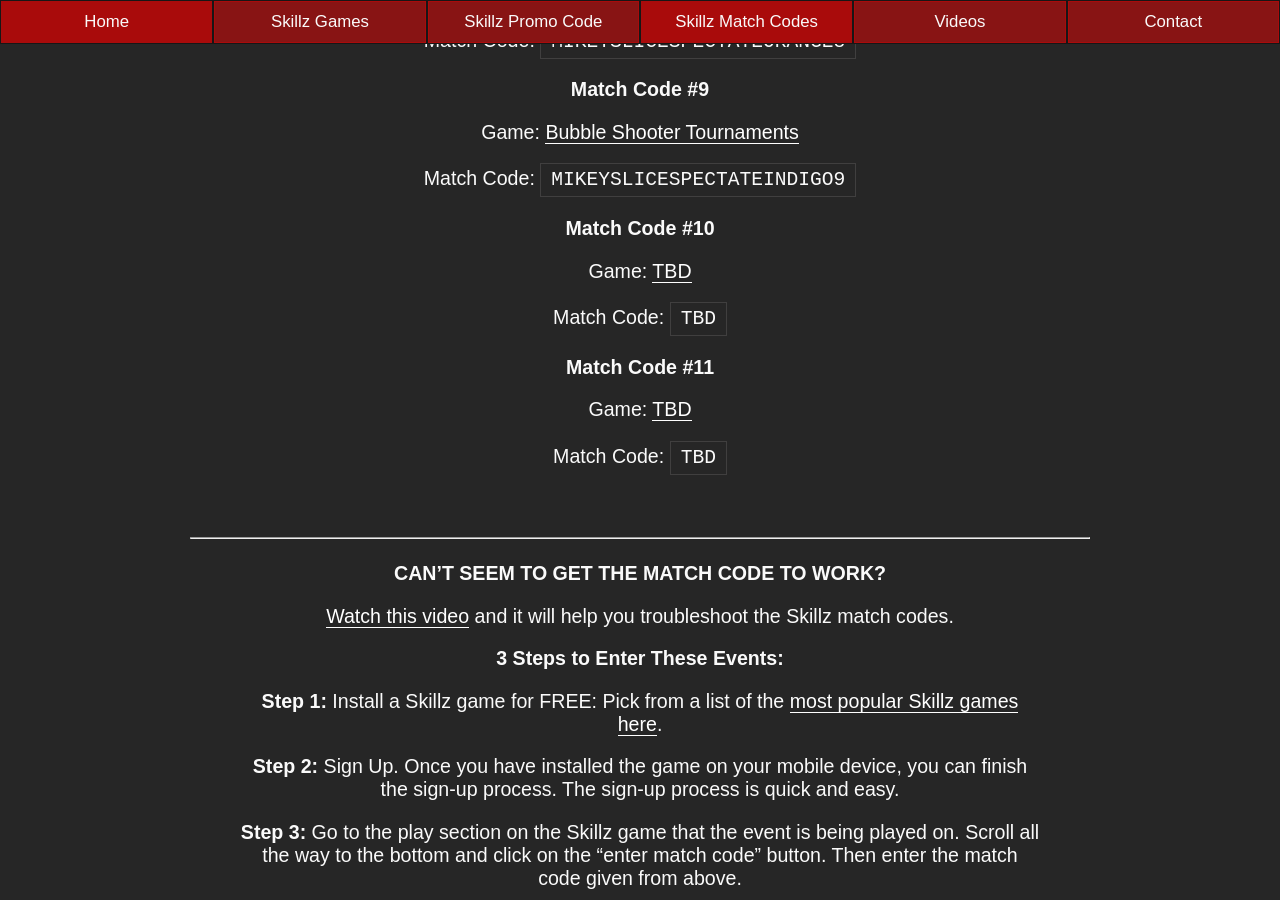
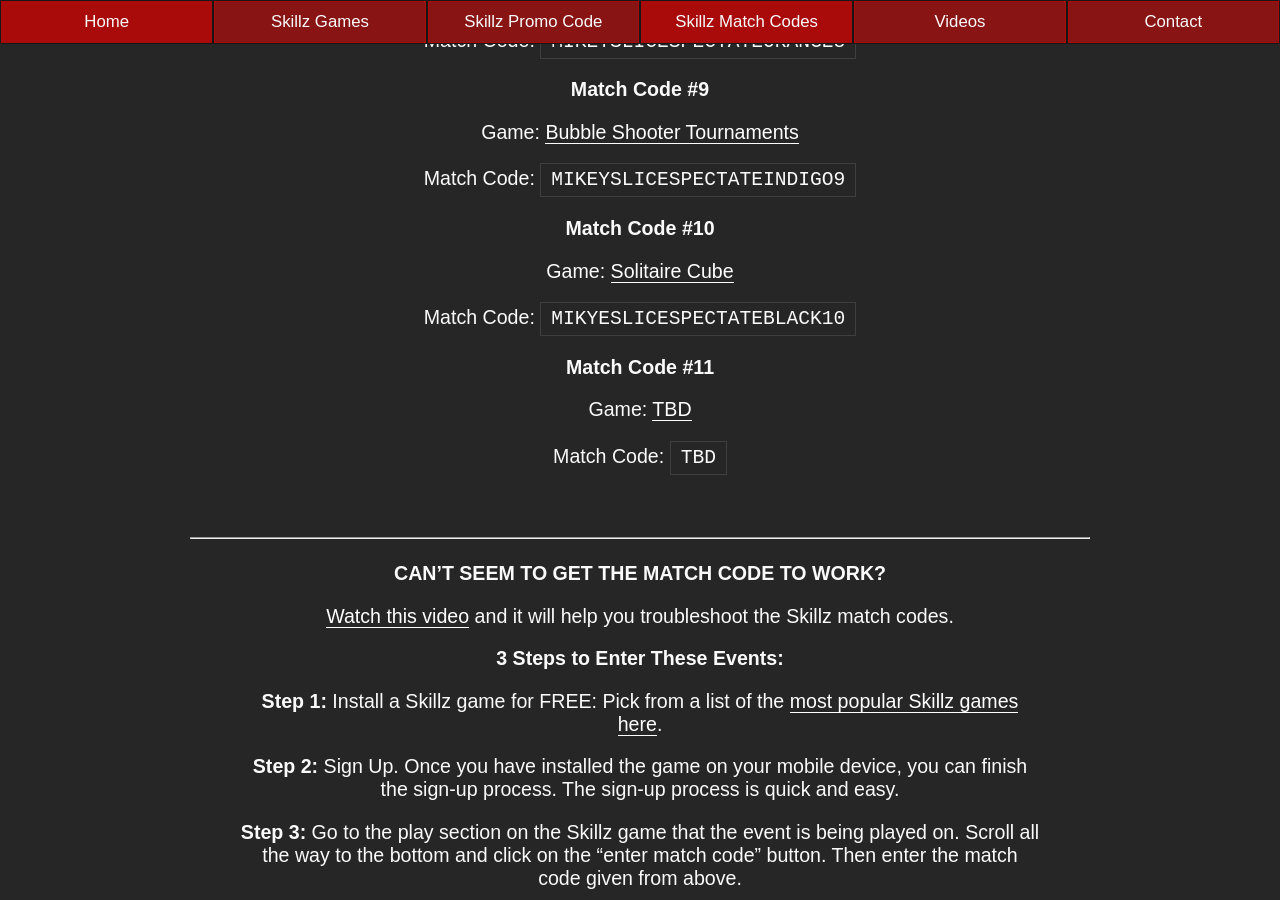
Before and after one commit to mikeyslice/esports-medium, a Jekyll site: the page built from skillz-match-codes.md, in a window 1280 px wide and 900 px high, scrolled down 4354 px. Built offline with Jekyll 4.4.1, drawn with Linux system fonts in a browser that asks for light colours.

Commit message:
Update Skillz Match Codes “skillz-match-codes”

```diff
--- a/_includes/pages/skillz-match-codes.html
+++ b/_includes/pages/skillz-match-codes.html
@@ -157,9 +157,9 @@
 
 <h3>Match Code #10</h3>
 
-<p>Game: <a href="/skillz-games/">TBD</a><p>
+<p>Game: <a href="/skillz-games/">Solitaire Cube</a><p>
 
-<p>Match Code: <code>TBD</code><p>
+<p>Match Code: <code>MIKYESLICESPECTATEBLACK10</code><p>
 
 <h3>Match Code #11</h3>
 
```
